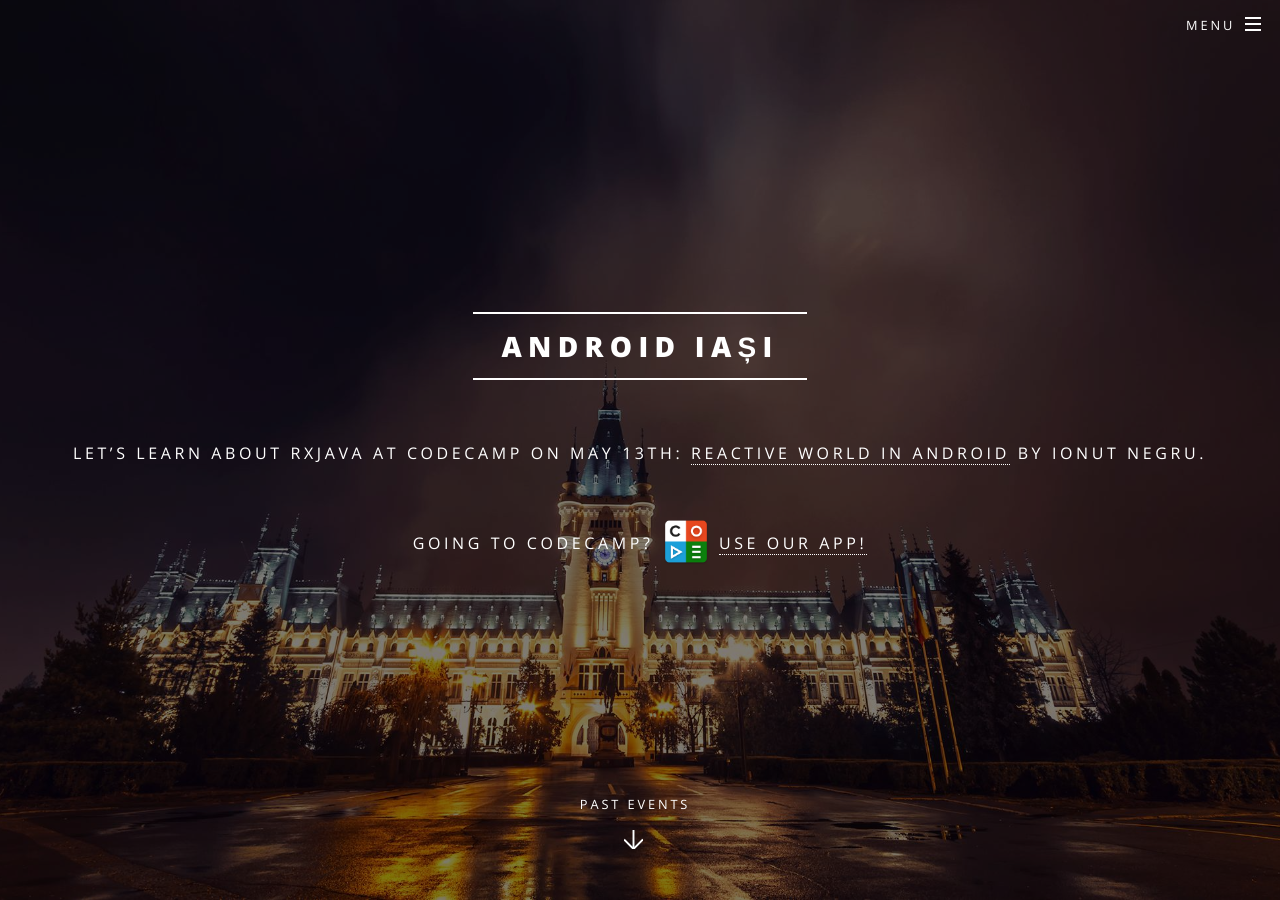
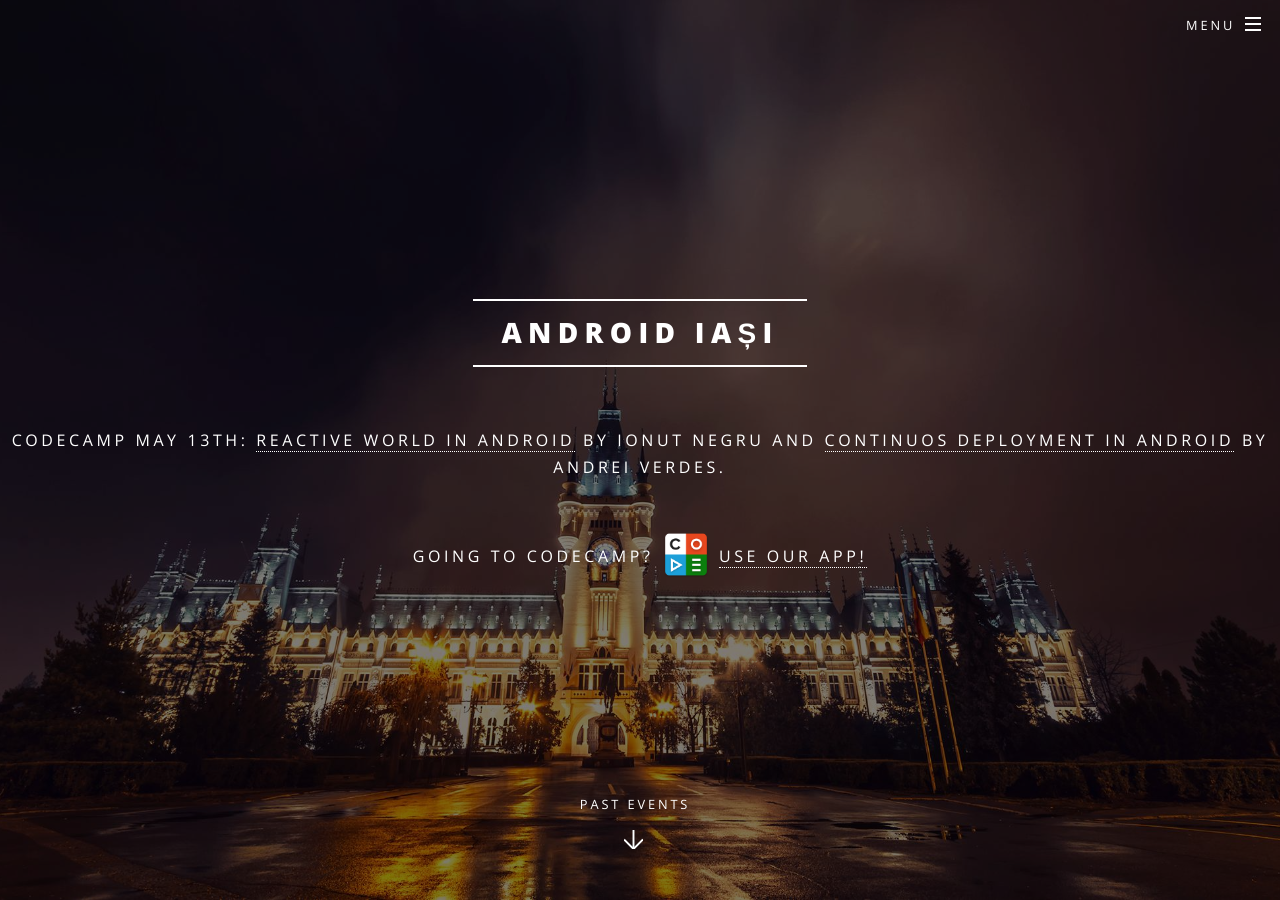
Before and after one commit to AndroidIasi/androidiasi.github.io, a Jekyll site: the page built from index.html, in a window 1280 px wide and 900 px high. Built offline with Jekyll 4.4.1, drawn with Linux system fonts in a browser that asks for light colours; some of the changed text lies outside the part shown.

Commit message:
Promoting presentation of Andrei Verdes at CodeCamp

```diff
--- a/_config.yml
+++ b/_config.yml
@@ -4,7 +4,7 @@
 # Site settings
 title: Android Iași
 description: |
-    Let's learn about RxJava at CodeCamp on May 13th: [Reactive world in Android](/events/reactive-world-in-android-codecamp-iasi-spring-2017) by Ionut Negru.
+    CodeCamp May 13th: [Reactive world in Android](/events/reactive-world-in-android-codecamp-iasi-spring-2017) by Ionut Negru and [Continuos Deployment in Android](/events/continuous-deployment-in-android-codecamp-iasi-spring-2017) by Andrei Verdes.
 owner: Android Iași # or company name
 first_published: 2016 # if migrating another site, the year of your first publish
 email: just_contact_us_on_facebook
```
Also changed, not shown: events/_posts/2017-05-02-reactive-world-in-android-codecamp-iasi-spring-2017.md (+2 -0 lines), events/_posts/2017-05-03-continuous-deployment-in-android-codecamp-iasi-spring-2017.md (added, +23 -0 lines).
